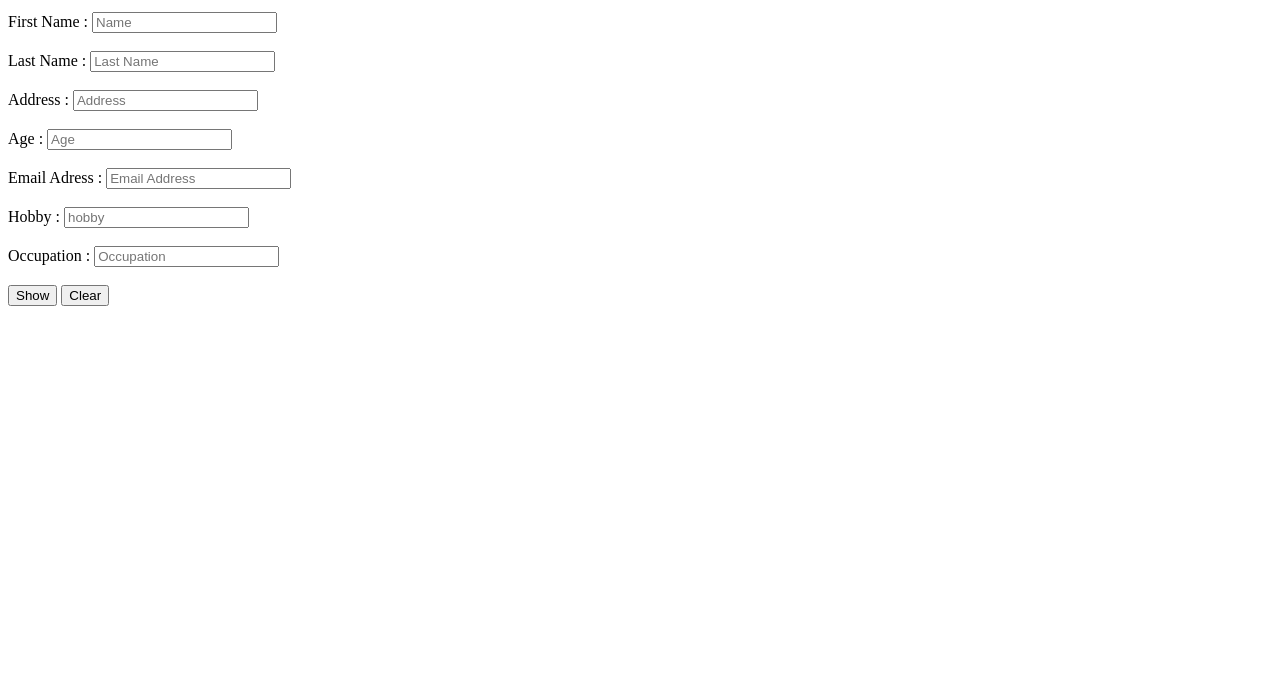
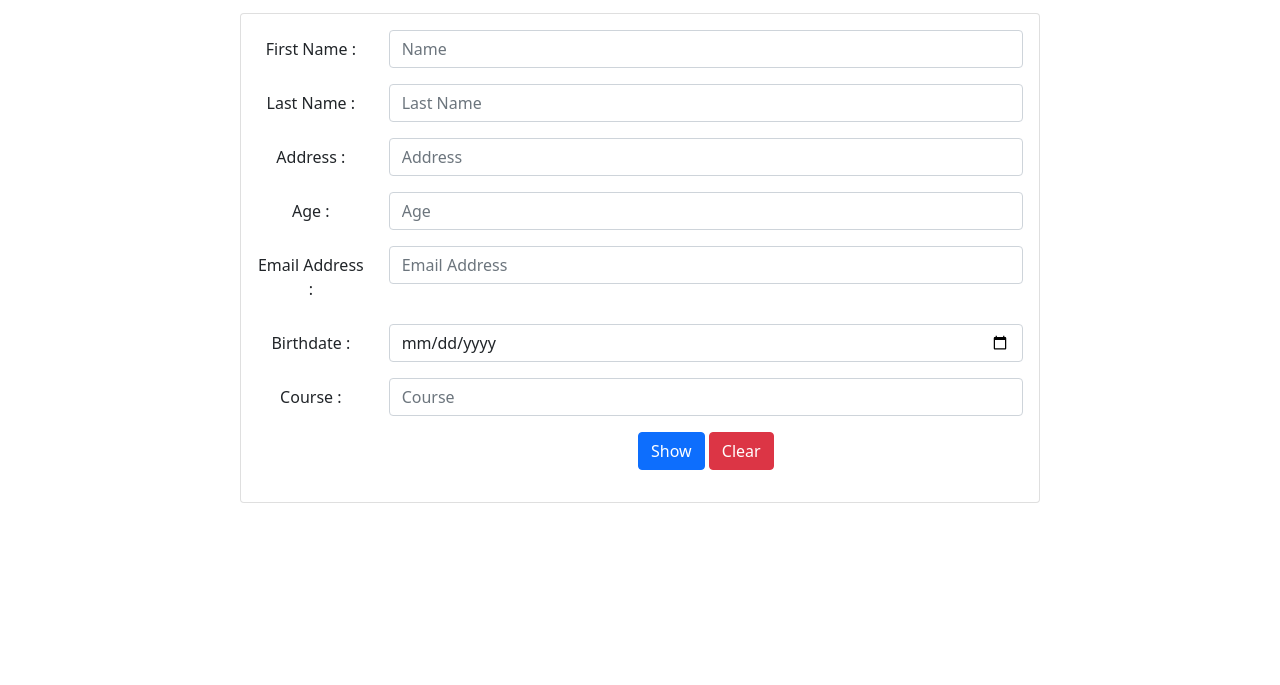
Before and after one commit to Ragheil/lab1, a plain HTML site: page index.html in a window 1280 px wide. Shown: the part 115-800 px from the top of the page. Drawn offline with nearby package versions, Linux system fonts and the light colour scheme.

Commit message:
first commit

```diff
--- a/index.html
+++ b/index.html
@@ -3,42 +3,104 @@
 <head>
     <meta charset="UTF-8">
     <meta name="viewport" content="width=device-width, initial-scale=1.0">
-    <title>Document</title>
+    <link href="https://cdn.jsdelivr.net/npm/bootstrap@5.0.2/dist/css/bootstrap.min.css" rel="stylesheet" integrity="sha384-EVSTQN3/azprG1Anm3QDgpJLIm9Nao0Yz1ztcQTwFspd3yD65VohhpuuCOmLASjC" crossorigin="anonymous">
+    <title>Number 1</title>
 </head>
 <body>
-   <h1>Personal Information</h1>
-   <h2>1</h2>
-<form action="">
-<label class="label" for="fname"> First Name :</label>
-<input class="input" type="text"  id ="fname" placeholder="Name">
-<br>
-<br>
-<label class="label" for="lname">Last Name :</label>
-<input class="input" type="text"  id ="lname" placeholder="Last Name">
-<br>
-<br>   <label class="label" for="address">Address :</label>
-<input class="input" type="text"  id ="name" placeholder="Address">
-<br>
-<br>
-<label class="label" for="age"> Age :</label>
-<input class="input" type="text"  id ="age" placeholder="Age">
-<br>
-<br>
-<label class="label" for="email">Email Adress :</label>
-<input class="input" type="text"  id ="hobby" placeholder="Email Address">
-<br>
-<br>   <label class="label" for="address">Hobby :</label>
-<input class="input" type="text"  id ="hobby" placeholder="hobby">
-<br>
-<br>
-<label class="label" for="Occupation"> Occupation :</label>
-<input class="input" type="text"  id ="fname" placeholder="Occupation">
-<br>
-<br>
+    <div class="container">
+        <center>
+           <br><br> <h1>Personal Information</h1><br>
+            <div class="card" style="width: 50rem;">
+                <div class="card-body">
 
-<button>Show</button> <button>Clear</button>
-</form>
+                        <div class="mb-3 row">
+                            <label for="fname" class="col-sm-2 col-form-label">First Name :</label>
+                            <div class="col-sm-10">
+                                <input class="form-control" type="text" id="fname" placeholder="Name">
+                            </div>
+                        </div>
+                        <div class="mb-3 row">
+                            <label for="lname" class="col-sm-2 col-form-label">Last Name :</label>
+                            <div class="col-sm-10">
+                                <input class="form-control" type="text" id="lname" placeholder="Last Name">
+                            </div>
+                        </div>
+                        <div class="mb-3 row">
+                            <label for="address" class="col-sm-2 col-form-label">Address :</label>
+                            <div class="col-sm-10">
+                                <input class="form-control" type="text" id="address" placeholder="Address">
+                            </div>
+                        </div>
+                        <div class="mb-3 row">
+                            <label for="age" class="col-sm-2 col-form-label">Age :</label>
+                            <div class="col-sm-10">
+                                <input class="form-control" type="text" id="age" placeholder="Age">
+                            </div>
+                        </div>
+                        <div class="mb-3 row">
+                            <label for="email" class="col-sm-2 col-form-label">Email Address :</label>
+                            <div class="col-sm-10">
+                                <input class="form-control" type="text" id="email" placeholder="Email Address">
+                            </div>
+                        </div>
+                        <div class="mb-3 row">
+                            <label for="bday" class="col-sm-2 col-form-label">Birthdate :</label>
+                            <div class="col-sm-10">
+                                <input class="form-control" type="date" id="bday" placeholder="bday">
+                            </div>
+                        </div>
+                        <div class="mb-3 row">
+                            <label for="course" class="col-sm-2 col-form-label">Course :</label>
+                            <div class="col-sm-10">
+                                <input class="form-control" type="text" id="course" placeholder="Course">
+                            </div>
+                        </div>
+                        <div class="mb-3 row">
+                            <div class="col-sm-10 offset-sm-2">
+                                <button onclick="Show()" class="btn btn-primary">Show</button>
+                                <button onclick="clearData()" class="btn btn-danger">Clear</button>
+                            </div>
+                        </div>
+
+                    <div id="output"></div>
+                </div>
+            </div>
+        </center>
+    </div>
+
+    <script>
+        function Show() {
+
+        var firstName = document.getElementById("fname").value;
+          var lastName = document.getElementById("lname").value.toUpperCase();
+          var address = document.getElementById("address").value;
+          var age = document.getElementById("age").value;
+          var email = document.getElementById("email").value;
+          var bday = document.getElementById("bday").value;
+          var course = document.getElementById("course").value;
 
 
-</body>
-</html>
+          var output = document.getElementById("output");
+          output.innerHTML = "<br/> Hi My Name is " + firstName + "" + " " + lastName +
+          ". I live at " + address + ", I am " + age + ", my email address is " + email +
+         " the date i born is " + bday + ", and lastly my course is " + course +".";
+        }
+        function clearData() {
+        // Clear the output div
+        document.querySelector('#output').innerHTML = '';
+
+        // Clear the input fields
+        document.getElementById("id").value = "";
+        document.getElementById("name").value = "";
+}
+        </script>
+        <br>
+        <br>
+
+
+
+
+
+
+        </body>
+        </html>
```
Also changed, not shown: index2.html (+53 -53 lines), index3.html (deleted, +0 -53 lines).
